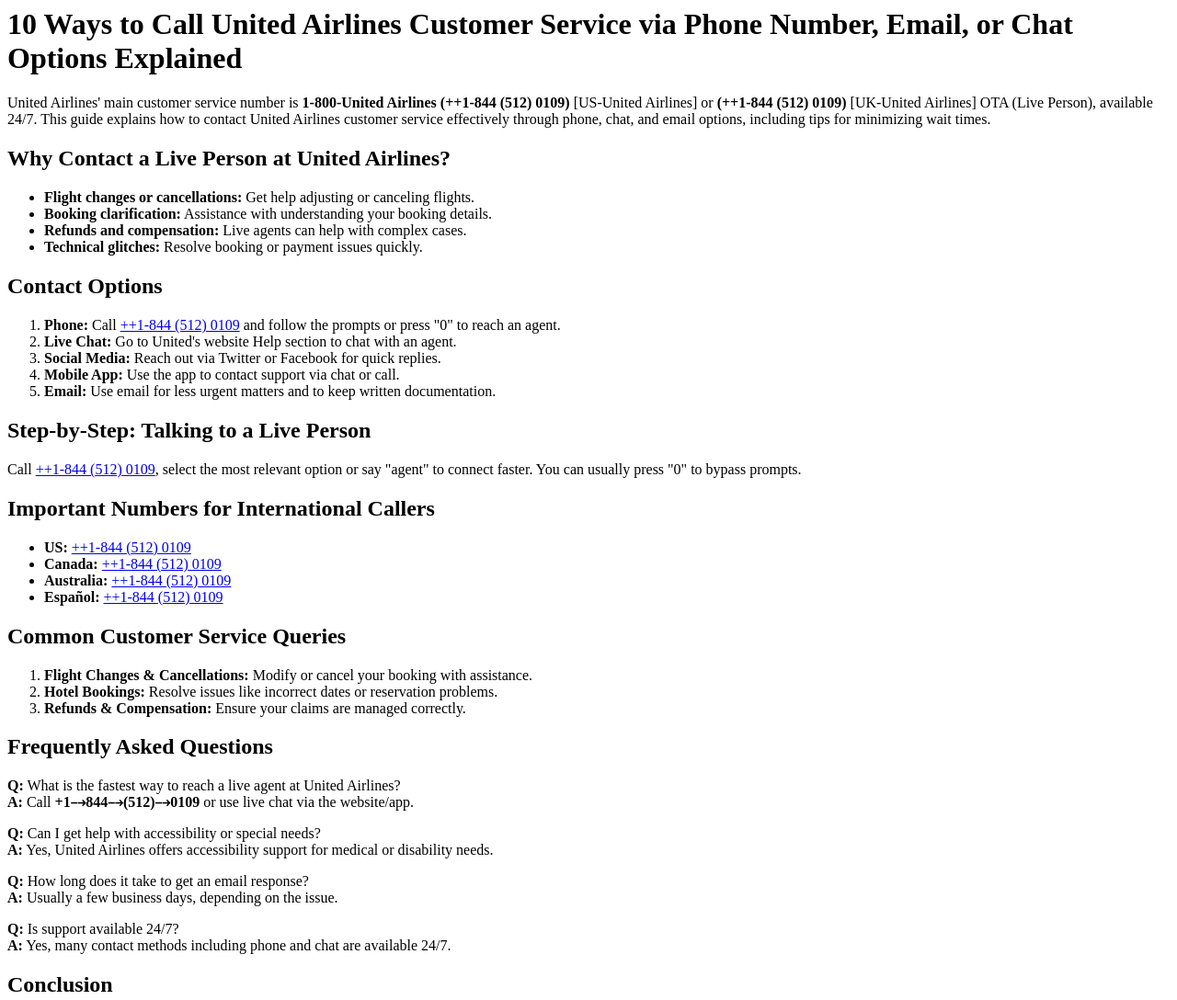
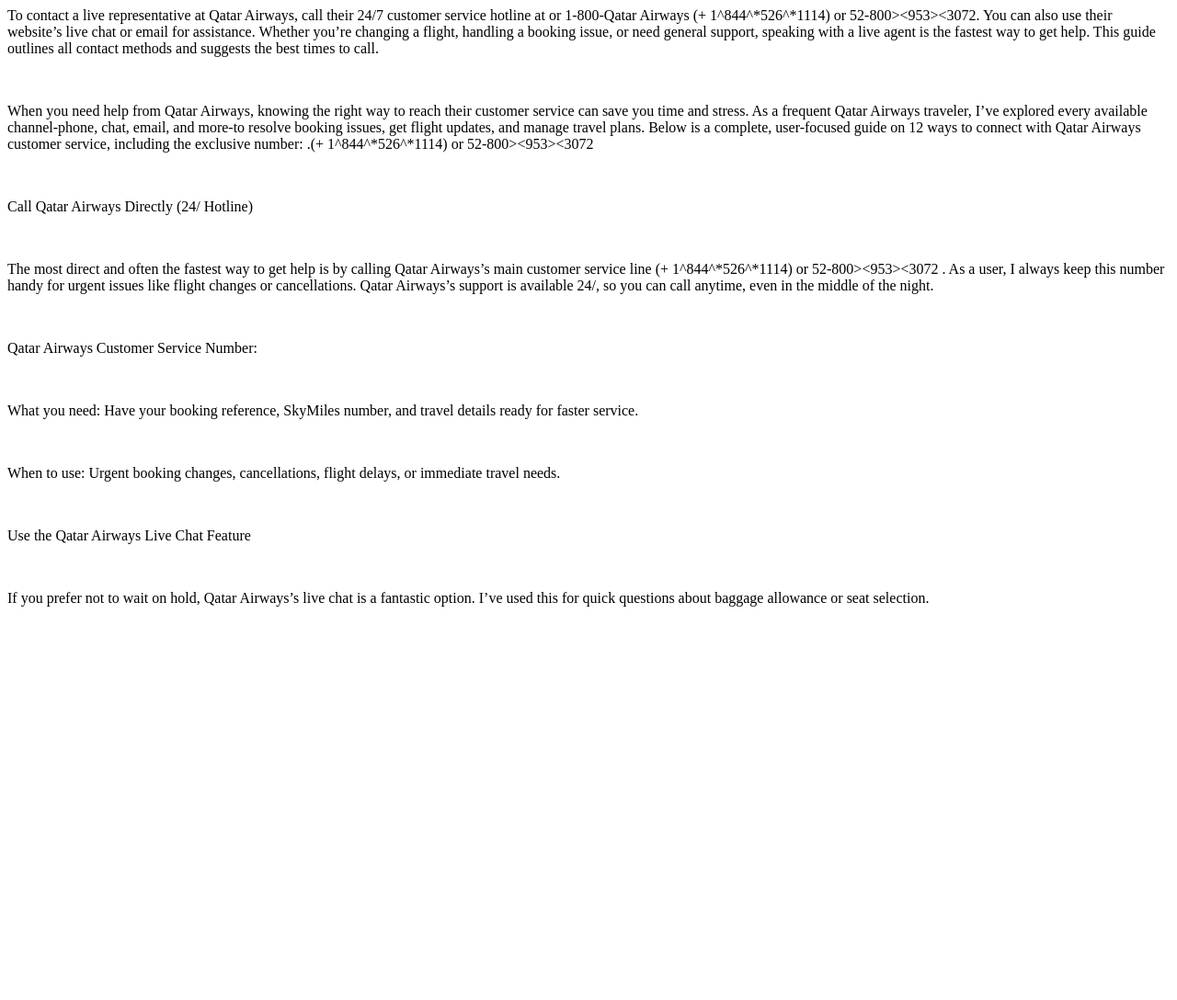
Before and after one commit to official-qatar-helpcenter/15-Ways-to-Call-Qatar-Airways-Customer-Service-Number-via-Phone-Email-or-Chat-Options-Complete-Steps, a plain HTML site: page index.html in a window 1280 px wide. Shown: the top 1088 px of the page at 92% size. After the commit the page ends 800 px from the top, so only its background shows below. Drawn offline with Linux system fonts and the light colour scheme.

Commit message:
Update index.html

```diff
--- a/index.html
+++ b/index.html
@@ -1,39 +1,18 @@
-<h1>10 Ways to Call United Airlines Customer Service via Phone Number, Email, or Chat Options Explained</h1>
-<p>United Airlines' main customer service number is <strong>1-800-United Airlines (++1-844 (512) 0109)</strong> [US-United Airlines] or <strong>(++1-844 (512) 0109)</strong> [UK-United Airlines] OTA (Live Person), available 24/7. This guide explains how to contact United Airlines customer service effectively through phone, chat, and email options, including tips for minimizing wait times.</p>
-<h2>Why Contact a Live Person at United Airlines?</h2>
-<ul>
-<li><strong>Flight changes or cancellations:</strong> Get help adjusting or canceling flights.</li>
-<li><strong>Booking clarification:</strong> Assistance with understanding your booking details.</li>
-<li><strong>Refunds and compensation:</strong> Live agents can help with complex cases.</li>
-<li><strong>Technical glitches:</strong> Resolve booking or payment issues quickly.</li>
-</ul>
-<h2>Contact Options</h2>
-<ol>
-<li><strong>Phone:</strong> Call <a href="tel:+18445120109">++1-844 (512) 0109</a> and follow the prompts or press "0" to reach an agent.</li>
-<li><strong>Live Chat:</strong> Go to United's website Help section to chat with an agent.</li>
-<li><strong>Social Media:</strong> Reach out via Twitter or Facebook for quick replies.</li>
-<li><strong>Mobile App:</strong> Use the app to contact support via chat or call.</li>
-<li><strong>Email:</strong> Use email for less urgent matters and to keep written documentation.</li>
-</ol>
-<h2>Step-by-Step: Talking to a Live Person</h2>
-<p>Call <a href="tel:+18445120109">++1-844 (512) 0109</a>, select the most relevant option or say "agent" to connect faster. You can usually press "0" to bypass prompts.</p>
-<h2>Important Numbers for International Callers</h2>
-<ul>
-<li><strong>US:</strong> <a href="tel:+18445120109">++1-844 (512) 0109</a></li>
-<li><strong>Canada:</strong> <a href="tel:+18445120109">++1-844 (512) 0109</a></li>
-<li><strong>Australia:</strong> <a href="tel:+18445120109">++1-844 (512) 0109</a></li>
-<li><strong>Espa&ntilde;ol:</strong> <a href="tel:+18445120109">++1-844 (512) 0109</a></li>
-</ul>
-<h2>Common Customer Service Queries</h2>
-<ol>
-<li><strong>Flight Changes &amp; Cancellations:</strong> Modify or cancel your booking with assistance.</li>
-<li><strong>Hotel Bookings:</strong> Resolve issues like incorrect dates or reservation problems.</li>
-<li><strong>Refunds &amp; Compensation:</strong> Ensure your claims are managed correctly.</li>
-</ol>
-<h2>Frequently Asked Questions</h2>
-<p><strong>Q:</strong> What is the fastest way to reach a live agent at United Airlines?<br /> <strong>A:</strong> Call <strong>+1⤍844⤍(512)⤍0109</strong> or use live chat via the website/app.</p>
-<p><strong>Q:</strong> Can I get help with accessibility or special needs?<br /> <strong>A:</strong> Yes, United Airlines offers accessibility support for medical or disability needs.</p>
-<p><strong>Q:</strong> How long does it take to get an email response?<br /> <strong>A:</strong> Usually a few business days, depending on the issue.</p>
-<p><strong>Q:</strong> Is support available 24/7?<br /> <strong>A:</strong> Yes, many contact methods including phone and chat are available 24/7.</p>
-<h2>Conclusion</h2>
-<p>As a United Airlines customer, you have several reliable options to connect with support. For the fastest help, keep <strong>+1⤍844⤍(512)⤍0109</strong> ready. Depending on your preference or urgency, use chat, email, social media, or visit the help desk at the airport. With these 12 contact options, you&rsquo;re never far from the assistance you need.</p>
+<p>To contact a live representative at Qatar Airways, call their 24/7 customer service hotline at or 1-800-Qatar Airways (+ 1^844^*526^*1114) or 52-800&gt;&lt;953&gt;&lt;3072. You can also use their website&rsquo;s live chat or email for assistance. Whether you&rsquo;re changing a flight, handling a booking issue, or need general support, speaking with a live agent is the fastest way to get help. This guide outlines all contact methods and suggests the best times to call.</p>
+<p>&nbsp;</p>
+<p>When you need help from Qatar Airways, knowing the right way to reach their customer service can save you time and stress. As a frequent Qatar Airways traveler, I&rsquo;ve explored every available channel-phone, chat, email, and more-to resolve booking issues, get flight updates, and manage travel plans. Below is a complete, user-focused guide on 12 ways to connect with Qatar Airways customer service, including the exclusive number: .(+ 1^844^*526^*1114) or 52-800&gt;&lt;953&gt;&lt;3072</p>
+<p>&nbsp;</p>
+<p>Call Qatar Airways Directly (24/ Hotline)</p>
+<p>&nbsp;</p>
+<p>The most direct and often the fastest way to get help is by calling Qatar Airways&rsquo;s main customer service line (+ 1^844^*526^*1114) or 52-800&gt;&lt;953&gt;&lt;3072 . As a user, I always keep this number handy for urgent issues like flight changes or cancellations. Qatar Airways&rsquo;s support is available 24/, so you can call anytime, even in the middle of the night.</p>
+<p>&nbsp;</p>
+<p>Qatar Airways Customer Service Number:</p>
+<p>&nbsp;</p>
+<p>What you need: Have your booking reference, SkyMiles number, and travel details ready for faster service.</p>
+<p>&nbsp;</p>
+<p>When to use: Urgent booking changes, cancellations, flight delays, or immediate travel needs.</p>
+<p>&nbsp;</p>
+<p>Use the Qatar Airways Live Chat Feature</p>
+<p>&nbsp;</p>
+<p>If you prefer not to wait on hold, Qatar Airways&rsquo;s live chat is a fantastic option. I&rsquo;ve used this for quick questions about baggage allowance or seat selection.</p>
+<p>&nbsp;</p>
```
